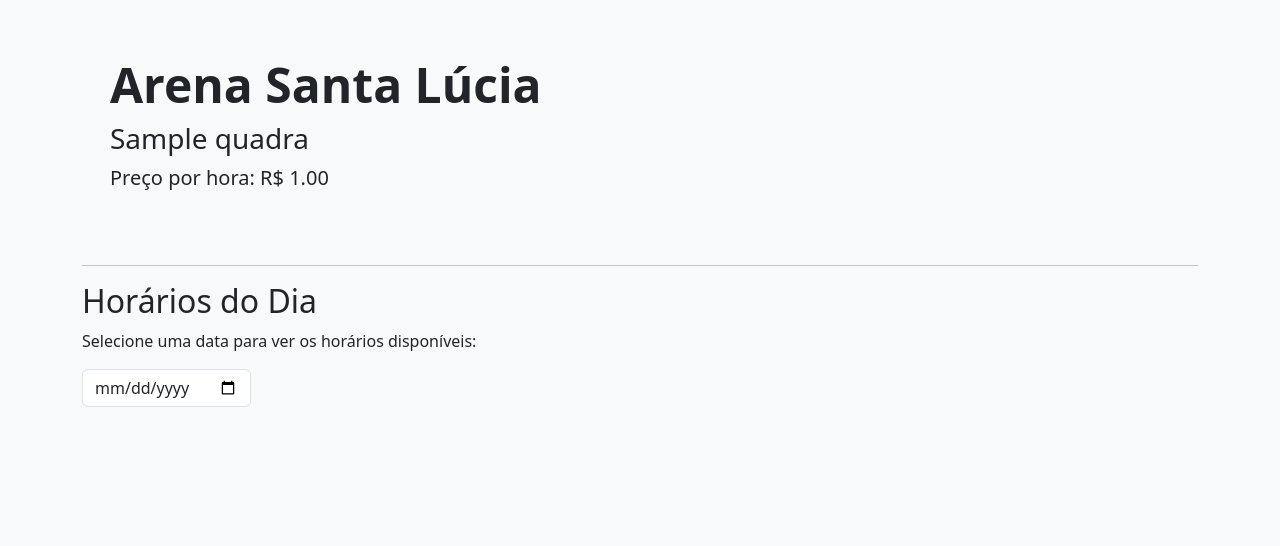
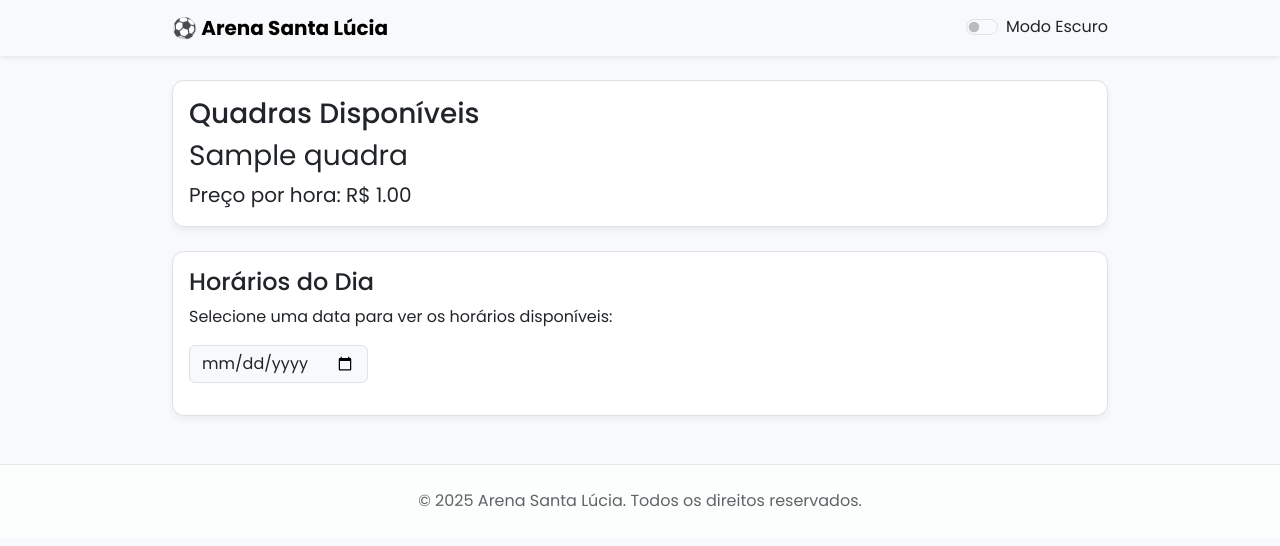
Before and after one commit to AlexOnn1/arena_freela, a Flask app: page / in a window 1280 px wide. Shown: the top 546 px of the page. Run offline with Flask 3, Linux system fonts and the light colour scheme; tables that the repository leaves empty hold one stand-in row (values such as "Sample post").

Commit message:
Estilizado o protótipo

```diff
--- a/app.py
+++ b/app.py
@@ -3,35 +3,29 @@ from flask import Flask, jsonify, render_template, request
 from flask_sqlalchemy import SQLAlchemy
 from datetime import datetime, timedelta
 import os, re
+
 # Configuração para o caminho do banco de dados
 basedir = os.path.abspath(os.path.dirname(__file__))
 
 app = Flask(__name__)
-# Configuração do banco de dados SQLite
-# A URL do banco de dados de produção será pega da variável de ambiente DATABASE_URL
+# Configuração do banco de dados
 database_url = os.environ.get('DATABASE_URL')
 if database_url:
-    # Altera o dialeto para PostgreSQL
     database_url = database_url.replace("postgres://", "postgresql://", 1)
 
 app.config['SQLALCHEMY_DATABASE_URI'] = database_url or 'sqlite:///' + os.path.join(basedir, 'arena.db')
-app.config['SQLALCHEMY_TRACK_MODIFICATIONS'] = False # Opcional: desativa warnings
+app.config['SQLALCHEMY_TRACK_MODIFICATIONS'] = False
 
-# Inicializa o banco de dados
 db = SQLAlchemy(app)
 
-# --- NOSSOS MODELOS (TABELAS) ---
-
-# Comando customizado para criar as tabelas do banco de dados
+# --- COMANDO PARA CRIAR O BANCO DE DADOS ---
 @app.cli.command("create-db")
 def create_db():
     """Cria as tabelas do banco de dados."""
     db.create_all()
     print("Tabelas do banco de dados criadas com sucesso!")
 
-# ROTA SECRETA E TEMPORÁRIA PARA CRIAR O BANCO DE DADOS EM PRODUÇÃO
-
-
+# --- NOSSOS MODELOS (TABELAS) ---
 class Quadra(db.Model):
     id = db.Column(db.Integer, primary_key=True)
     nome = db.Column(db.String(100), nullable=False)
@@ -40,110 +34,67 @@ class Quadra(db.Model):
 
 class Agendamento(db.Model):
     id = db.Column(db.Integer, primary_key=True)
-
-    # Novos campos para o cliente
     nome_cliente = db.Column(db.String(100), nullable=False)
     telefone_cliente = db.Column(db.String(20), nullable=False)
-
     data_hora_inicio = db.Column(db.DateTime, nullable=False)
     data_hora_fim = db.Column(db.DateTime, nullable=False)
     status = db.Column(db.String(50), default='Confirmado', nullable=False)
-
-    # Chave Estrangeira (ainda precisamos saber qual quadra foi agendada)
     quadra_id = db.Column(db.Integer, db.ForeignKey('quadra.id'), nullable=False)
 
-# --- FIM DOS MODELOS ---
-
+# --- ROTAS DA APLICAÇÃO ---
 @app.route('/')
 def home():
-    # A função render_template vai procurar por 'index.html' na pasta 'templates'
     return render_template('index.html')
 
-# Rota temporária para adicionar uma quadra (depois vamos remover)
 @app.route('/add_quadra')
 def add_quadra():
-    # Verifica se a quadra já existe para não criar duplicatas
-    quadra_existente = Quadra.query.first()
-    if quadra_existente:
+    if Quadra.query.first():
         return "<h1>A quadra principal já existe no banco de dados!</h1>"
-
-    # Cria uma nova quadra com um preço provisório
     nova_quadra = Quadra(nome='Quadra Principal', preco_por_hora=70.00)
-
-    # Adiciona a nova quadra à sessão do banco de dados
     db.session.add(nova_quadra)
-    # Efetiva a gravação no banco de dados
     db.session.commit()
-
     return "<h1>Quadra 'Quadra Principal' adicionada com sucesso!</h1>"
 
-# API para retornar a lista de quadras em formato JSON
+# --- ROTAS DA API ---
 @app.route('/api/quadras')
 def get_quadras():
     quadras = Quadra.query.all()
-    # Transforma a lista de objetos 'quadra' em uma lista de dicionários
-    lista_de_quadras = []
-    for quadra in quadras:
-        lista_de_quadras.append({
-            'id': quadra.id,
-            'nome': quadra.nome,
-            'preco_por_hora': quadra.preco_por_hora
-        })
+    lista_de_quadras = [{'id': q.id, 'nome': q.nome, 'preco_por_hora': q.preco_por_hora} for q in quadras]
     return jsonify(lista_de_quadras)
 
 @app.route('/api/horarios')
 def get_horarios():
-    # Pega os parâmetros da URL, por ex: /api/horarios?quadra_id=1&data=2025-09-02
     quadra_id = request.args.get('quadra_id')
     data_str = request.args.get('data')
 
     if not quadra_id or not data_str:
         return jsonify({'erro': 'Parâmetros quadra_id e data são obrigatórios'}), 400
 
-    # Converte a string da data para um objeto de data do Python
     data_selecionada = datetime.strptime(data_str, '%Y-%m-%d').date()
-
-    # Busca no banco de dados
     agendamentos = Agendamento.query.filter(
         Agendamento.quadra_id == quadra_id,
         db.func.date(Agendamento.data_hora_inicio) == data_selecionada
     ).all()
-
-    # Extrai apenas as horas de início dos agendamentos
     horarios_ocupados = [ag.data_hora_inicio.hour for ag in agendamentos]
-
     return jsonify(horarios_ocupados)
 
 @app.route('/api/agendar', methods=['POST'])
 def agendar():
     dados = request.get_json()
-
     quadra_id = dados.get('quadra_id')
     lista_de_horarios_str = dados.get('horarios')
     nome_cliente = dados.get('nome_cliente')
     telefone_cliente = dados.get('telefone_cliente')
 
-    # --- VALIDAÇÃO NO BACKEND ---
-    if not all([quadra_id, lista_de_horarios_str, nome_cliente, telefone_cliente]):
-        return jsonify({'erro': 'Dados incompletos.'}), 400
-
-    # Valida o nome
-    if len(nome_cliente.strip()) < 3:
-        return jsonify({'erro': 'O nome deve ter pelo menos 3 caracteres.'}), 400
-
-    # Valida o telefone
-    telefone_numeros = re.sub(r'\D', '', telefone_cliente) # Remove não-dígitos
-    if len(telefone_numeros) < 10:
-        return jsonify({'erro': 'O número de telefone parece inválido.'}), 400
-    # --- FIM DA VALIDAÇÃO ---
+    if not all([quadra_id, lista_de_horarios_str, nome_cliente, telefone_cliente]) or len(nome_cliente.strip()) < 3 or len(re.sub(r'\D', '', telefone_cliente)) < 10:
+        return jsonify({'erro': 'Dados inválidos ou incompletos.'}), 400
 
     for data_hora_str in lista_de_horarios_str:
         data_hora_inicio = datetime.fromisoformat(data_hora_str)
         data_hora_fim = data_hora_inicio + timedelta(hours=1)
-
         novo_agendamento = Agendamento(
             quadra_id=quadra_id,
-            nome_cliente=nome_cliente,
+            nome_cliente=nome_cliente.strip(),
             telefone_cliente=telefone_cliente,
             data_hora_inicio=data_hora_inicio,
             data_hora_fim=data_hora_fim,
@@ -153,67 +104,6 @@ def agendar():
 
     db.session.commit()
     return jsonify({'sucesso': True, 'mensagem': 'Horários agendados com sucesso!'})
-    dados = request.get_json()
-
-    quadra_id = dados.get('quadra_id')
-    lista_de_horarios_str = dados.get('horarios') # MUDANÇA: Agora esperamos uma lista chamada 'horarios'
-    nome_cliente = dados.get('nome_cliente')
-    telefone_cliente = dados.get('telefone_cliente')
-
-    # MUDANÇA: A validação agora usa a lista
-    if not all([quadra_id, lista_de_horarios_str, nome_cliente, telefone_cliente]):
-        return jsonify({'erro': 'Dados incompletos.'}), 400
-
-    # MUDANÇA: Loop para criar um agendamento para cada horário na lista
-    for data_hora_str in lista_de_horarios_str:
-        data_hora_inicio = datetime.fromisoformat(data_hora_str)
-        data_hora_fim = data_hora_inicio + timedelta(hours=1)
-
-        novo_agendamento = Agendamento(
-            quadra_id=quadra_id,
-            nome_cliente=nome_cliente,
-            telefone_cliente=telefone_cliente,
-            data_hora_inicio=data_hora_inicio,
-            data_hora_fim=data_hora_fim,
-            status='Confirmado'
-        )
-        db.session.add(novo_agendamento)
-
-    # Faz o commit no banco apenas uma vez, após adicionar todos
-    db.session.commit()
-
-    return jsonify({'sucesso': True, 'mensagem': 'Horários agendados com sucesso!'})
-    dados = request.get_json()
-
-    # --- INÍCIO DA MUDANÇA ---
-    quadra_id = dados.get('quadra_id')
-    data_hora_str = dados.get('data_hora_inicio')
-    # Novos campos que virão do frontend
-    nome_cliente = dados.get('nome_cliente')
-    telefone_cliente = dados.get('telefone_cliente')
-
-    # Validação para os novos campos
-    if not all([quadra_id, data_hora_str, nome_cliente, telefone_cliente]):
-        return jsonify({'erro': 'Todos os campos são obrigatórios: quadra, data/hora, nome e telefone.'}), 400
-
-    data_hora_inicio = datetime.fromisoformat(data_hora_str)
-    data_hora_fim = data_hora_inicio + timedelta(hours=1)
-
-    # Criando o novo agendamento com os dados do cliente
-    novo_agendamento = Agendamento(
-        quadra_id=quadra_id,
-        nome_cliente=nome_cliente,
-        telefone_cliente=telefone_cliente,
-        data_hora_inicio=data_hora_inicio,
-        data_hora_fim=data_hora_fim,
-        status='Confirmado'
-    )
-    # --- FIM DA MUDANÇA ---
-
-    db.session.add(novo_agendamento)
-    db.session.commit()
-
-    return jsonify({'sucesso': True, 'mensagem': 'Horário agendado com sucesso!'})
 
 if __name__ == '__main__':
     app.run(debug=True)
--- a/static/css/style.css
+++ b/static/css/style.css
@@ -1,25 +1,58 @@
 /* static/css/style.css */
 
-/* Definindo nossa paleta de cores customizada */
+/* Importa a fonte Poppins do Google Fonts */
+@import url('https://fonts.googleapis.com/css2?family=Poppins:wght@400;500;700&display=swap');
+
+/* Tema Claro (Padrão) */
 :root {
-    --cor-principal: #198754; /* Verde do Bootstrap que já estamos usando */
-    --cor-selecionado: #0d6efd; /* Azul do Bootstrap */
-    --cor-ocupado: #dc3545; /* Vermelho do Bootstrap */
-    --cor-fundo: #f8f9fa;
-    --cor-texto: #212529;
+    --bs-body-bg: #f8f9fa;
+    --bs-body-color: #212529;
+    --bs-secondary-bg: #ffffff;
+    --bs-border-color: #dee2e6;
+}
+
+/* Tema Escuro */
+[data-bs-theme="dark"] {
+    --bs-body-bg: #212529;
+    --bs-body-color: #dee2e6;
+    --bs-secondary-bg: #343a40;
+    --bs-border-color: #495057;
 }
 
 body {
-    background-color: var(--cor-fundo);
-    color: var(--cor-texto);
+    font-family: 'Poppins', sans-serif;
+    background-color: var(--bs-body-bg);
+    color: var(--bs-body-color);
 }
 
-/* Transição suave para os botões da grade de horários */
-#grade-horarios .btn {
-    transition: background-color 0.2s ease-in-out, transform 0.1s ease-in-out;
+.main-container {
+    max-width: 960px;
+    margin: auto;
 }
 
-/* Efeito de "levantar" o botão ao passar o mouse */
+.schedule-card {
+    background-color: var(--bs-secondary-bg);
+    border-color: var(--bs-border-color) !important;
+    border-radius: 0.75rem;
+    box-shadow: 0 4px 6px rgba(0,0,0,0.05);
+}
+
+#grade-horarios .btn {
+    transition: all 0.2s ease-in-out;
+    width: 90px;
+    font-weight: 500;
+}
+
 #grade-horarios .btn:not(:disabled):hover {
-    transform: scale(1.05);
+    transform: translateY(-3px);
+    box-shadow: 0 4px 8px rgba(0,0,0,0.1);
 }
+
+/* NOVO: Estilo do Rodapé */
+.footer {
+    border-top: 1px solid var(--bs-border-color);
+    background-color: var(--bs-secondary-bg);
+    padding: 1.5rem 0;
+    color: var(--bs-body-color);
+    opacity: 0.7;
+}
--- a/templates/index.html
+++ b/templates/index.html
@@ -1,29 +1,43 @@
 <!DOCTYPE html>
-<html lang="pt-br">
+<html lang="pt-br" data-bs-theme="light">
 <head>
     <meta charset="UTF-8">
     <meta name="viewport" content="width=device-width, initial-scale=1.0">
     <title>Arena Santa Lúcia - Agendamento</title>
 
     <link href="https://cdn.jsdelivr.net/npm/bootstrap@5.3.3/dist/css/bootstrap.min.css" rel="stylesheet">
-
     <link rel="stylesheet" href="{{ url_for('static', filename='css/style.css') }}">
 </head>
 <body>
-    <div class="container mt-4">
-        <div class="p-3 mb-4 bg-light rounded-3">
-            <div class="container-fluid py-3">
-                <h1 class="display-5 fw-bold">Arena Santa Lúcia</h1>
+
+    <nav class="navbar bg-body-tertiary shadow-sm">
+        <div class="container-fluid main-container">
+            <a class="navbar-brand fw-bold" href="#">
+                ⚽ Arena Santa Lúcia
+            </a>
+            <div class="form-check form-switch">
+                <input class="form-check-input" type="checkbox" role="switch" id="theme-switcher">
+                <label class="form-check-label" for="theme-switcher">Modo Escuro</label>
+            </div>
+        </div>
+    </nav>
+
+    <main class="container mt-4 main-container">
+        <div class="card schedule-card mb-4">
+            <div class="card-body">
+                <h1 class="card-title h3">Quadras Disponíveis</h1>
                 <div id="lista-quadras"><p>Carregando quadras...</p></div>
             </div>
         </div>
 
-        <hr>
-
-        <h2>Horários do Dia</h2>
-        <p>Selecione uma data para ver os horários disponíveis:</p>
-        <input type="date" id="seletor-data" class="form-control mb-3" style="width: auto;">
-        <div id="grade-horarios" class="d-flex flex-wrap gap-2"></div>
+        <div class="card schedule-card">
+            <div class="card-body">
+                <h2 class="card-title h4">Horários do Dia</h2>
+                <p>Selecione uma data para ver os horários disponíveis:</p>
+                <input type="date" id="seletor-data" class="form-control mb-3" style="width: auto;">
+                <div id="grade-horarios" class="d-flex flex-wrap gap-2"></div>
+            </div>
+        </div>
 
         <div id="resumo-agendamento" class="card mt-4" style="display: none;">
             <div class="card-body">
@@ -32,9 +46,16 @@
                 <button id="btn-iniciar-agendamento" class="btn btn-primary">Agendar Horários Selecionados</button>
             </div>
         </div>
-    </div>
+    </main>
 
-<div class="modal fade" id="modalAgendamento" tabindex="-1">
+    <footer class="footer mt-5">
+        <div class="container text-center">
+            <p class="mb-0">&copy; 2025 Arena Santa Lúcia. Todos os direitos reservados.</p>
+        </div>
+    </footer>
+
+    <!-- Modal de Agendamento -->
+    <div class="modal fade" id="modalAgendamento" tabindex="-1">
         <div class="modal-dialog">
             <div class="modal-content">
                 <div class="modal-header">
@@ -42,21 +63,16 @@
                     <button type="button" class="btn-close" data-bs-dismiss="modal" aria-label="Close"></button>
                 </div>
                 <div class="modal-body">
-                    <p>Por favor, preencha seus dados para confirmar o agendamento.</p>
                     <form id="form-agendamento" novalidate>
                         <div class="mb-3">
                             <label for="inputNome" class="form-label">Nome Completo</label>
                             <input type="text" class="form-control" id="inputNome" required minlength="3">
-                            <div class="invalid-feedback">
-                                Por favor, insira um nome válido (pelo menos 3 caracteres).
-                            </div>
+                            <div class="invalid-feedback">Por favor, insira um nome válido (pelo menos 3 caracteres).</div>
                         </div>
                         <div class="mb-3">
                             <label for="inputTelefone" class="form-label">Telefone (WhatsApp)</label>
                             <input type="tel" class="form-control" id="inputTelefone" required>
-                            <div class="invalid-feedback">
-                                Por favor, insira um número de telefone válido.
-                            </div>
+                            <div class="invalid-feedback">Por favor, insira um número de telefone válido.</div>
                         </div>
                     </form>
                 </div>
@@ -71,126 +87,55 @@
     <script src="https://cdn.jsdelivr.net/npm/bootstrap@5.3.3/dist/js/bootstrap.bundle.min.js"></script>
 
     <script>
+    // --- LÓGICA DO TEMA (MODO ESCURO) ---
+    const themeSwitcher = document.getElementById('theme-switcher');
+    const htmlElement = document.documentElement;
+    const savedTheme = localStorage.getItem('theme') || 'light';
+    htmlElement.setAttribute('data-bs-theme', savedTheme);
+    themeSwitcher.checked = savedTheme === 'dark';
+    themeSwitcher.addEventListener('change', () => {
+        const newTheme = themeSwitcher.checked ? 'dark' : 'light';
+        htmlElement.setAttribute('data-bs-theme', newTheme);
+        localStorage.setItem('theme', newTheme);
+    });
+
     // --- VÁRIÁVEIS GLOBAIS ---
     let horariosSelecionados = [];
     let precoPorHora = 0;
     const quadraId = 1;
-    // Pega a instância do Modal do Bootstrap
     const modalAgendamento = new bootstrap.Modal(document.getElementById('modalAgendamento'));
 
     // --- FUNÇÕES DE LÓGICA ---
-    async function carregarQuadras() {
-        try {
-            const response = await fetch('/api/quadras');
-            const quadras = await response.json();
-            const listaDiv = document.getElementById('lista-quadras');
-            listaDiv.innerHTML = '';
-            if (quadras.length > 0) {
-                const quadra = quadras[0];
-                precoPorHora = quadra.preco_por_hora;
-                listaDiv.innerHTML = `<h3 class="fw-normal">${quadra.nome}</h3><p class="lead">Preço por hora: R$ ${quadra.preco_por_hora.toFixed(2)}</p>`;
-            } else {
-                listaDiv.innerHTML = '<p class="text-danger">Nenhuma quadra encontrada.</p>';
-            }
-        } catch (error) { console.error('Erro ao carregar as quadras:', error); }
-    }
+    async function carregarQuadras() { try { const response = await fetch('/api/quadras'); const quadras = await response.json(); const listaDiv = document.getElementById('lista-quadras'); if (quadras.length > 0) { const quadra = quadras[0]; precoPorHora = quadra.preco_por_hora; listaDiv.innerHTML = `<h3 class="fw-normal">${quadra.nome}</h3><p class="lead mb-0">Preço por hora: R$ ${quadra.preco_por_hora.toFixed(2)}</p>`; } else { listaDiv.innerHTML = '<p class="text-danger">Nenhuma quadra encontrada.</p>'; } } catch (error) { console.error('Erro ao carregar as quadras:', error); } }
+    async function carregarHorarios(dataSelecionada) { const gradeDiv = document.getElementById('grade-horarios'); gradeDiv.innerHTML = '<div class="spinner-border text-primary" role="status"><span class="visually-hidden">Loading...</span></div>'; try { const response = await fetch(`/api/horarios?quadra_id=${quadraId}&data=${dataSelecionada}`); const horariosOcupados = await response.json(); gradeDiv.innerHTML = ''; for (let hora = 8; hora <= 22; hora++) { const horarioBtn = document.createElement('button'); horarioBtn.innerText = `${hora}:00`; horarioBtn.dataset.hora = hora; horarioBtn.className = horariosOcupados.includes(hora) ? 'btn btn-danger' : 'btn btn-success'; if (!horariosOcupados.includes(hora)) { horarioBtn.addEventListener('click', selecionarHorario); } else { horarioBtn.disabled = true; } gradeDiv.appendChild(horarioBtn); } } catch (error) { console.error('Erro ao carregar horários:', error); } }
+    function selecionarHorario(event) { const botaoClicado = event.target; const hora = parseInt(botaoClicado.dataset.hora); const index = horariosSelecionados.indexOf(hora); if (index > -1) { horariosSelecionados.splice(index, 1); botaoClicado.className = 'btn btn-success'; } else { horariosSelecionados.push(hora); botaoClicado.className = 'btn btn-primary'; } atualizarResumoAgendamento(); }
+    function atualizarResumoAgendamento() { const resumoDiv = document.getElementById('resumo-agendamento'); if (horariosSelecionados.length > 0) { const total = horariosSelecionados.length * precoPorHora; document.getElementById('valor-total').innerText = `R$ ${total.toFixed(2)}`; resumoDiv.style.display = 'block'; } else { resumoDiv.style.display = 'none'; } }
 
-    async function carregarHorarios(dataSelecionada) {
-        const gradeDiv = document.getElementById('grade-horarios');
-        gradeDiv.innerHTML = '<div class="spinner-border text-primary" role="status"><span class="visually-hidden">Loading...</span></div>';
-        try {
-            const response = await fetch(`/api/horarios?quadra_id=${quadraId}&data=${dataSelecionada}`);
-            const horariosOcupados = await response.json();
-            gradeDiv.innerHTML = '';
-            for (let hora = 8; hora <= 22; hora++) {
-                const horarioBtn = document.createElement('button');
-                horarioBtn.innerText = `${hora}:00`;
-                horarioBtn.dataset.hora = hora;
-                if (horariosOcupados.includes(hora)) {
-                    horarioBtn.disabled = true;
-                    horarioBtn.className = 'btn btn-danger';
-                } else {
-                    horarioBtn.className = 'btn btn-success';
-                    horarioBtn.addEventListener('click', selecionarHorario);
-                }
-                gradeDiv.appendChild(horarioBtn);
-            }
-        } catch (error) { console.error('Erro ao carregar horários:', error); }
-    }
+    async function finalizarAgendamento() {
+        const form = document.getElementById('form-agendamento');
+        if (!form.checkValidity()) {
+            form.classList.add('was-validated');
+            return;
+        }
+        const confirmButton = document.getElementById('btn-confirmar-agendamento');
+        const originalButtonText = confirmButton.innerHTML;
+        confirmButton.disabled = true;
+        confirmButton.innerHTML = `<span class="spinner-border spinner-border-sm" role="status" aria-hidden="true"></span> Agendando...`;
 
-    function selecionarHorario(event) {
-        const botaoClicado = event.target;
-        const hora = parseInt(botaoClicado.dataset.hora);
-        const index = horariosSelecionados.indexOf(hora);
-        if (index > -1) {
-            horariosSelecionados.splice(index, 1);
-            botaoClicado.className = 'btn btn-success';
-        } else {
-            horariosSelecionados.push(hora);
-            botaoClicado.className = 'btn btn-primary';
-        }
-        atualizarResumoAgendamento();
-    }
-
-    function atualizarResumoAgendamento() {
-        const resumoDiv = document.getElementById('resumo-agendamento');
-        const valorTotalEl = document.getElementById('valor-total');
-        if (horariosSelecionados.length > 0) {
-            const total = horariosSelecionados.length * precoPorHora;
-            valorTotalEl.innerText = `R$ ${total.toFixed(2)}`;
-            resumoDiv.style.display = 'block';
-        } else {
-            resumoDiv.style.display = 'none';
-        }
-    }
-
- async function finalizarAgendamento() {
         const data = document.getElementById('seletor-data').value;
         const nomeInput = document.getElementById('inputNome');
         const telefoneInput = document.getElementById('inputTelefone');
-
-        const nome = nomeInput.value;
-        const telefone = telefoneInput.value;
-
-        // --- LÓGICA DE VALIDAÇÃO ---
-        let isValid = true;
-        // Reseta a validação anterior
-        nomeInput.classList.remove('is-invalid');
-        telefoneInput.classList.remove('is-invalid');
-
-        // Valida o nome (não pode ser vazio e deve ter no mínimo 3 caracteres)
-        if (nome.trim().length < 3) {
-            nomeInput.classList.add('is-invalid');
-            isValid = false;
-        }
-
-        // Valida o telefone (deve ter no mínimo 10 dígitos numéricos)
-        const telefoneNumeros = telefone.replace(/\D/g, ''); // Remove tudo que não for dígito
-        if (telefoneNumeros.length < 10) {
-            telefoneInput.classList.add('is-invalid');
-            isValid = false;
-        }
-
-        // Se algum campo for inválido, a função para aqui
-        if (!isValid) {
-            return;
-        }
-        // --- FIM DA LÓGICA DE VALIDAÇÃO ---
-
-        const horariosParaAgendar = horariosSelecionados.map(hora => {
-            return `${data}T${String(hora).padStart(2, '0')}:00:00`;
-        });
+        const horariosParaAgendar = horariosSelecionados.map(hora => `${data}T${String(hora).padStart(2, '0')}:00:00`);
 
         try {
-            // ... (o restante da função fetch continua igual)
             const response = await fetch('/api/agendar', {
                 method: 'POST',
                 headers: { 'Content-Type': 'application/json' },
                 body: JSON.stringify({
                     quadra_id: quadraId,
                     horarios: horariosParaAgendar,
-                    nome_cliente: nome,
-                    telefone_cliente: telefone
+                    nome_cliente: nomeInput.value,
+                    telefone_cliente: telefoneInput.value
                 }),
             });
             const resultado = await response.json();
@@ -203,24 +148,27 @@
             } else {
                 alert('Erro ao agendar: ' + resultado.erro);
             }
-        } catch (error) { console.error('Erro na requisição de agendamento:', error); }
+        } catch (error) { console.error('Erro na requisição de agendamento:', error); alert('Ocorreu um erro de comunicação. Tente novamente.'); }
+        finally {
+            confirmButton.disabled = false;
+            confirmButton.innerHTML = originalButtonText;
+        }
     }
 
     // --- INICIALIZAÇÃO DOS EVENTOS ---
     window.onload = carregarQuadras;
-    document.getElementById('seletor-data').addEventListener('change', (event) => {
-        const data = event.target.value;
-        if (data) {
+    document.getElementById('seletor-data').addEventListener('change', (e) => {
+        if (e.target.value) {
             horariosSelecionados = [];
             atualizarResumoAgendamento();
-            carregarHorarios(data);
+            carregarHorarios(e.target.value);
         }
     });
-    // O botão no resumo agora abre o modal
     document.getElementById('btn-iniciar-agendamento').addEventListener('click', () => {
+        document.getElementById('form-agendamento').classList.remove('was-validated');
+        document.getElementById('form-agendamento').reset();
         modalAgendamento.show();
     });
-    // O botão de confirmação dentro do modal é que finaliza o agendamento
     document.getElementById('btn-confirmar-agendamento').addEventListener('click', finalizarAgendamento);
     </script>
 </body>
```
